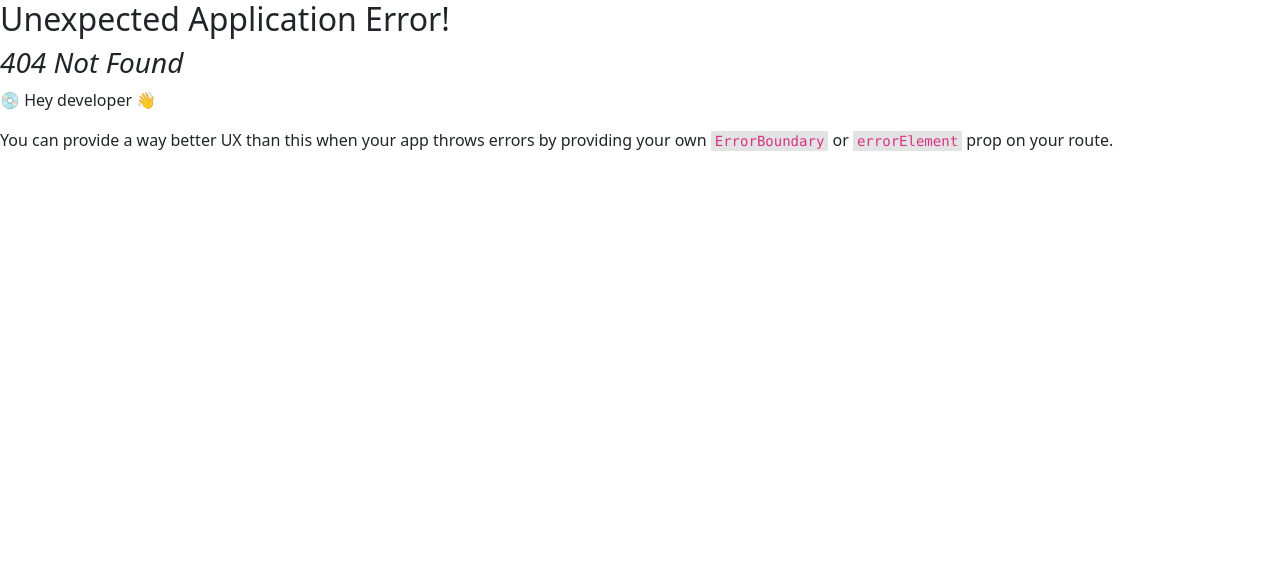
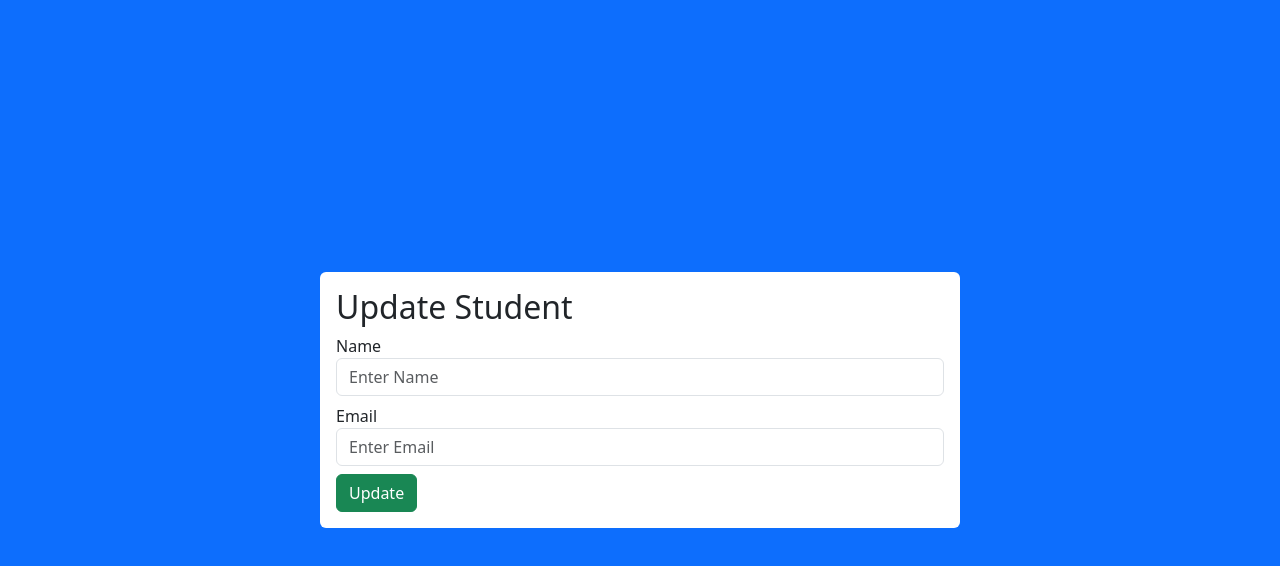
Before and after one commit to sabaPhruidze/CRUD, a React (Vite) app in the folder frontend/: page /edit/1 in a window 1280 px wide. Before the commit this address had no page. Shown: the top 566 px of the page. Built offline with nearby package versions, Linux system fonts and the light colour scheme; no server answers.

Commit message:
I get to the point were I receive what I have written in order to then change it so I have to write PUT , which I will do tomorrow

```diff
--- a/frontend/src/App.tsx
+++ b/frontend/src/App.tsx
@@ -9,6 +9,7 @@ import Root from "./components/Root";
 import Home from "./components/Home";
 import Create from "./components/Create";
 import Read from "./components/Read";
+import Update from "./components/Update";
 
 function App() {
   const router = createBrowserRouter(
@@ -17,6 +18,7 @@ function App() {
         <Route index element={<Home />} />
         <Route path="/create" element={<Create />} />
         <Route path="/read/:id" element={<Read />} />
+        <Route path="/edit/:id" element={<Update />} />
       </Route>
     )
   );
--- a/frontend/src/components/Home.tsx
+++ b/frontend/src/components/Home.tsx
@@ -49,9 +49,12 @@ export default function Home() {
                     >
                       Read
                     </Link>
-                    <button className="btn btn-sm btn-primary mx-2">
+                    <Link
+                      to={`/edit/${student.id}`}
+                      className="btn btn-primary mx-2"
+                    >
                       Edit
-                    </button>
+                    </Link>
                     <button className="btn btn-sm btn-danger">Delete</button>
                   </td>
                 </tr>
--- a/frontend/src/components/Read.tsx
+++ b/frontend/src/components/Read.tsx
@@ -22,14 +22,18 @@ function Read() {
   return (
     <div className="d-flex vh-100 bg-primary justify-content-center align-items-center">
       <div className="w-50 bg-white rounded p-3">
-        <h2>Student Details</h2>
-        <h2>{student.id}</h2>
-        <h2>{student.firstname}</h2>
-        <h2>{student.email}</h2>
+        <div className="p-2">
+          <h2>Student Details</h2>
+          <h2>{student.id}</h2>
+          <h2>{student.firstname}</h2>
+          <h2>{student.email}</h2>
+        </div>
         <Link to="/" className="btn btn-primary me-2">
           Back
         </Link>
-        <button className="btn btn-primary">Edit</button>
+        <Link to={`/edit/${student.id}`} className="btn btn-primary">
+          Edit
+        </Link>
       </div>
     </div>
   );
--- /dev/null
+++ b/frontend/src/components/Update.tsx
@@ -0,0 +1,79 @@
+import { useForm } from "react-hook-form";
+import { useEffect, useState } from "react";
+import axios from "axios";
+import { useNavigate, useParams } from "react-router-dom";
+interface Form {
+  name: string;
+  email: string;
+}
+
+function Update() {
+  const { register, handleSubmit } = useForm<Form>();
+  const navigate = useNavigate();
+  const { id } = useParams();
+
+  //
+  const onSubmit = (data: Form) => {
+    console.log(data);
+    //   axios
+    //     .get("http://localhost:8081/read/"+id)
+    //     .then((res) => {
+    //       console.log(res);
+    //       navigate("/");
+    //     })
+    //     .catch((err) => console.log(err));
+  };
+  //
+  useEffect(() => {
+    axios
+      .get("http://localhost:8081/read/" + id)
+      .then((res) => {
+        console.log(res);
+        setValues({
+          ...values,
+          name: res.data[0].firstname,
+          email: res.data[0].email,
+        });
+      })
+      .catch((err) => console.log(err));
+  }, []);
+
+  const [values, setValues] = useState<Form>({
+    name: "",
+    email: "",
+  });
+  return (
+    <div className="d-flex vh-100 bg-primary justify-content-center align-items-center">
+      <div className="w-50 bg-white rounded p-3">
+        <form onSubmit={handleSubmit(onSubmit)}>
+          <h2>Update Student</h2>
+          <div className="mb-2">
+            <label htmlFor="name">Name</label>
+            <input
+              placeholder="Enter Name"
+              {...register("name")}
+              id="name"
+              className="form-control"
+              value={values.name}
+            />
+          </div>
+          <div className="mb-2">
+            <label htmlFor="email">Email</label>
+            <input
+              placeholder="Enter Email"
+              {...register("email")}
+              id="email"
+              className="form-control"
+              value={values.email}
+            />
+          </div>
+          <button className="btn btn-success" type="submit">
+            Update
+          </button>
+        </form>
+      </div>
+    </div>
+  );
+}
+
+export default Update;
```
